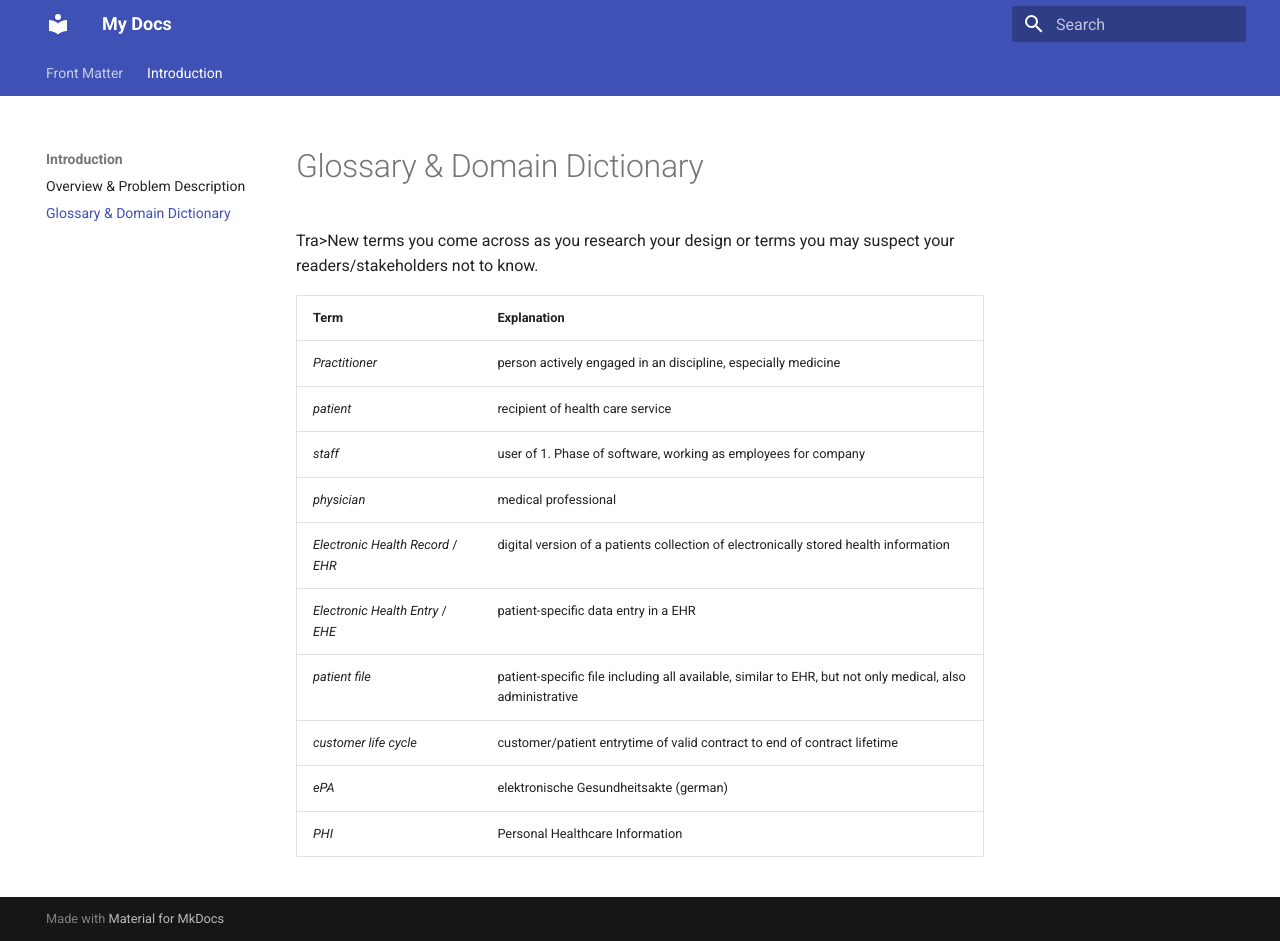
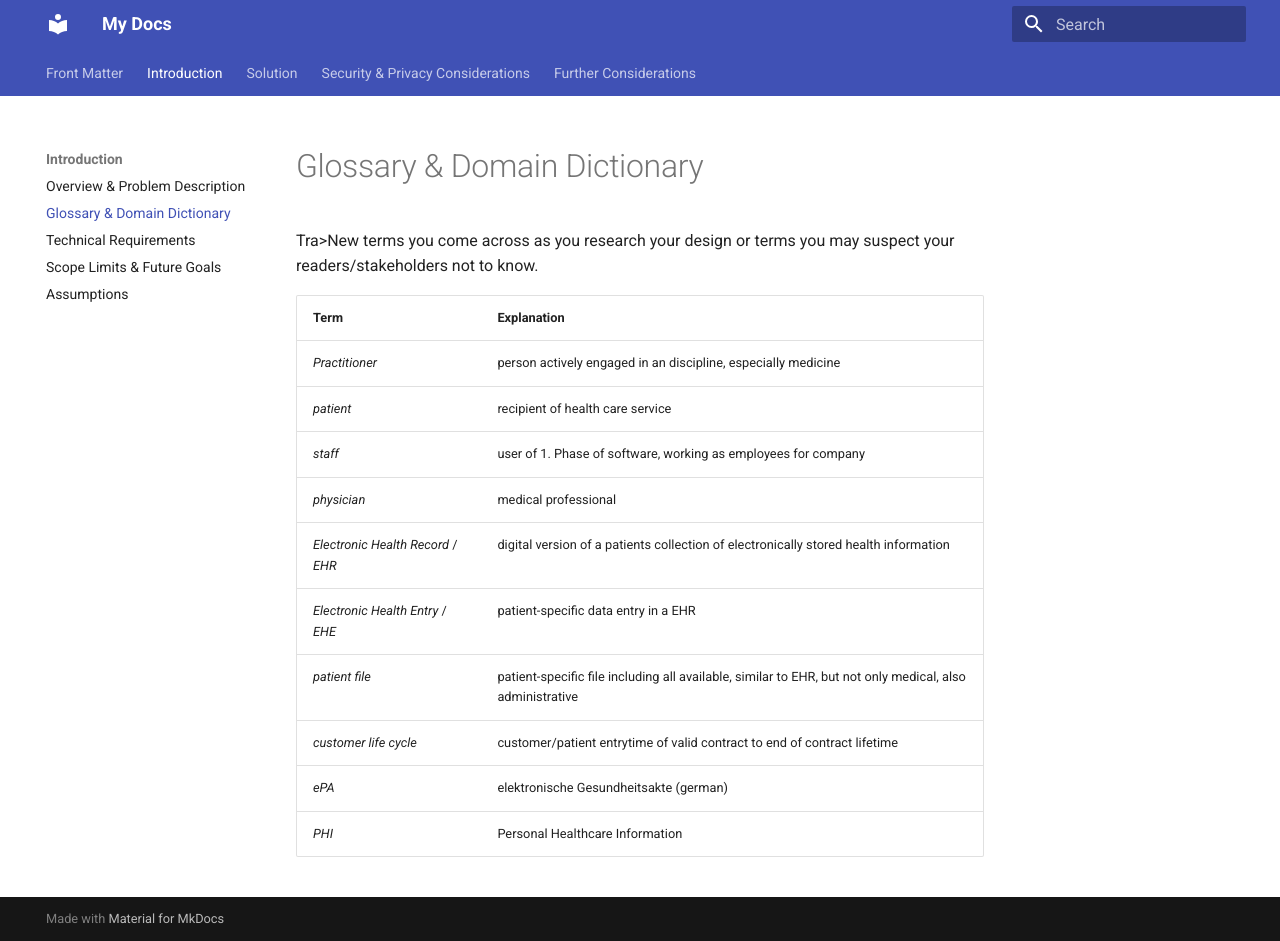
Before and after one commit to Sp0ngy/Makedocs, an MkDocs documentation site: the page built from docs/2_Introduction/b_Glossary_&_Domain_Dictionary.md, in a window 1280 px wide and 941 px high. Built offline with MkDocs 1.6.1 and Material for MkDocs 9.7.7, drawn with Linux system fonts in a browser that asks for light colours; some of the changed lines change nothing that is shown.

Commit message:
updated nav

```diff
--- a/mkdocs.yml
+++ b/mkdocs.yml
@@ -16,3 +16,30 @@ nav:
   - Introduction:
       - Overview & Problem Description: 2_Introduction/a_Overview_&_Problem_Description.md
       - Glossary & Domain Dictionary: 2_Introduction/b_Glossary_&_Domain_Dictionary.md
+      - Technical Requirements: 2_Introduction/c_Technical_Requirements.md
+      - Scope Limits & Future Goals: 2_Introduction/d_Scope_limits_and_future_goals.md
+      - Assumptions: 2_Introduction/e_Assumptions.md
+  - Solution:
+      - Proposed Solution:
+          - Proposed Solution: 3_Solution/Proposed_Solution/b_Proposed_Solution.md
+          - Data Model: 3_Solution/Proposed_Solution/c_Data_Model.md
+          - Business Logic: 3_Solution/Proposed_Solution/d_Business_Logic.md
+          - Presentation Layer: 3_Solution/Proposed_Solution/e_Presentation_Layer.md
+          - Other Questions: 3_Solution/Proposed_Solution/f_Other_questions.md
+          - Stack Definition: 3_Solution/Proposed_Solution/g_Stack_definition.md
+      - Existing Solutions: 3_Solution/a_Existing_Solution.md
+      - Test Plan: 3_Solution/b_Test_Plan.md
+      - Monitoring & Alerting Plan: 3_Solution/c_Monitoring_and_Alerting_Plan.md
+      - Release & Deployment Plan: 3_Solution/d_Release_and_Deployment_Plan.md
+      - Rollback Plan: 3_Solution/e_Rollback_Plan.md
+  - Security & Privacy Considerations:
+      - Privacy Considerations: 4_Security_and_Privacy_Considerations/Privacy_Considerations.md
+      - Security Considerations: 4_Security_and_Privacy_Considerations/Security_Considerations.md
+  - Further Considerations:
+      - 3rd-Party Services and Platform: 5_Further_Considerations/a_Third-party_services_and_platforms_considerations.md
+      - Cost Analysis: 5_Further_Considerations/b_Cost_analysis.md
+      - Regional Considerations: 5_Further_Considerations/c_Regional_considerations.md
+      - Accessibility Considerations: 5_Further_Considerations/d_Accessibility_considerations.md
+      - Operational Considerations: 5_Further_Considerations/e_Operational_considerations.md
+      - Risks: 5_Further_Considerations/f_Risks.md
+      - Support Considerations: 5_Further_Considerations/g_Support_considerations.md
```
